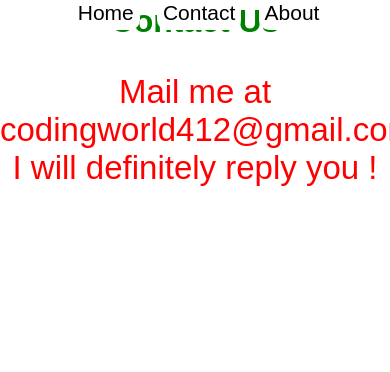
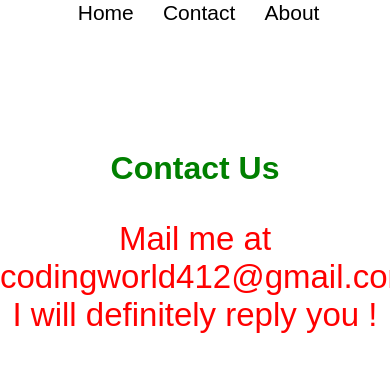
Before and after one commit to Coding-World-us/CodingWorld, a Django app: page /contact in a window 390 px wide; the page is wider, and only the part inside the window is pictured. Shown: the part 81-453 px from the top of that part. Run offline with Django 4.2, Linux system fonts and the light colour scheme.

Commit message:
Update Contact.html

```diff
--- a/Templates/Contact.html
+++ b/Templates/Contact.html
@@ -16,4 +16,8 @@
         text-align: center;
         font-size: 33px;
     }
+    @media screen and (max-width:1024px) {
+        .heading{
+            margin-top: 150px;
+        }
 </style>
```
